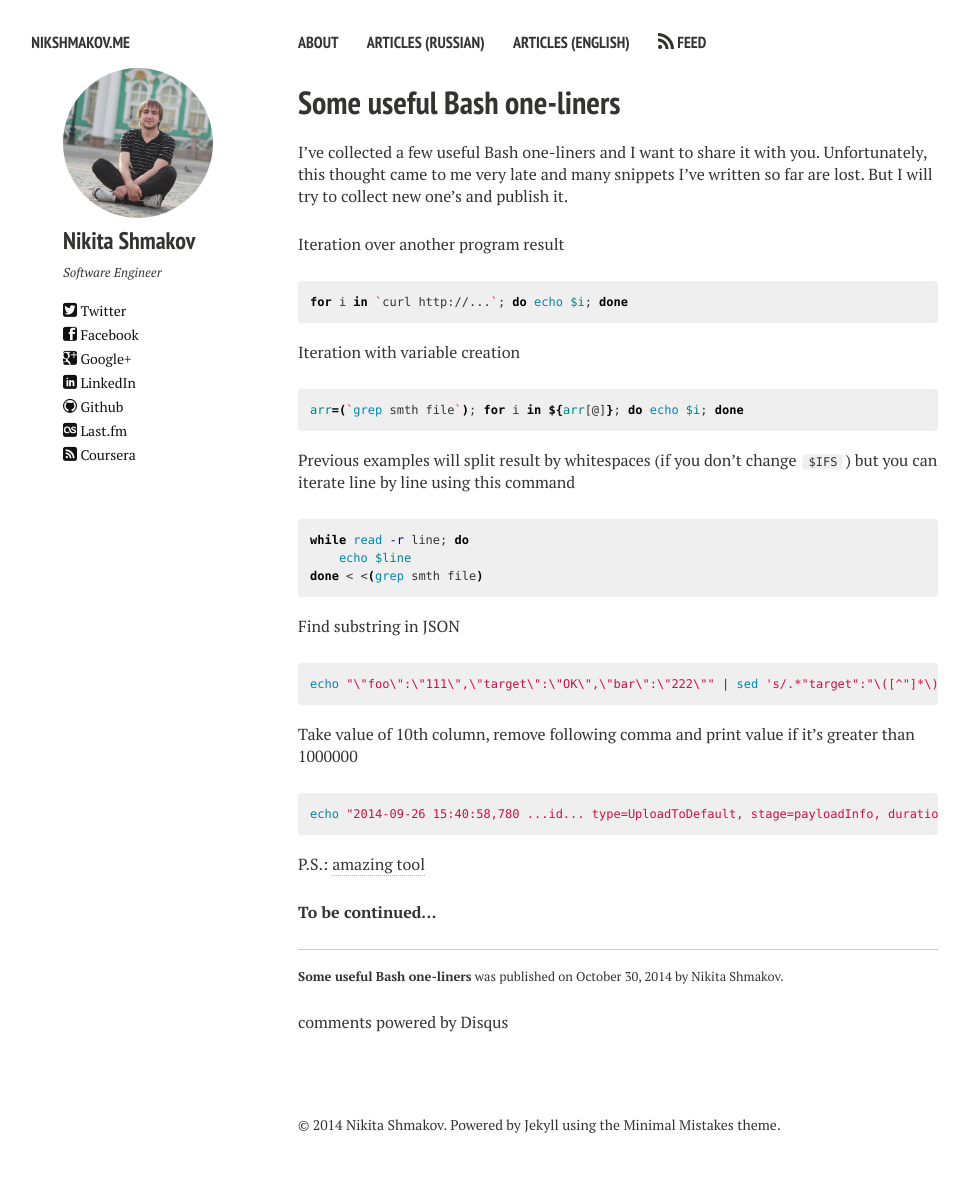
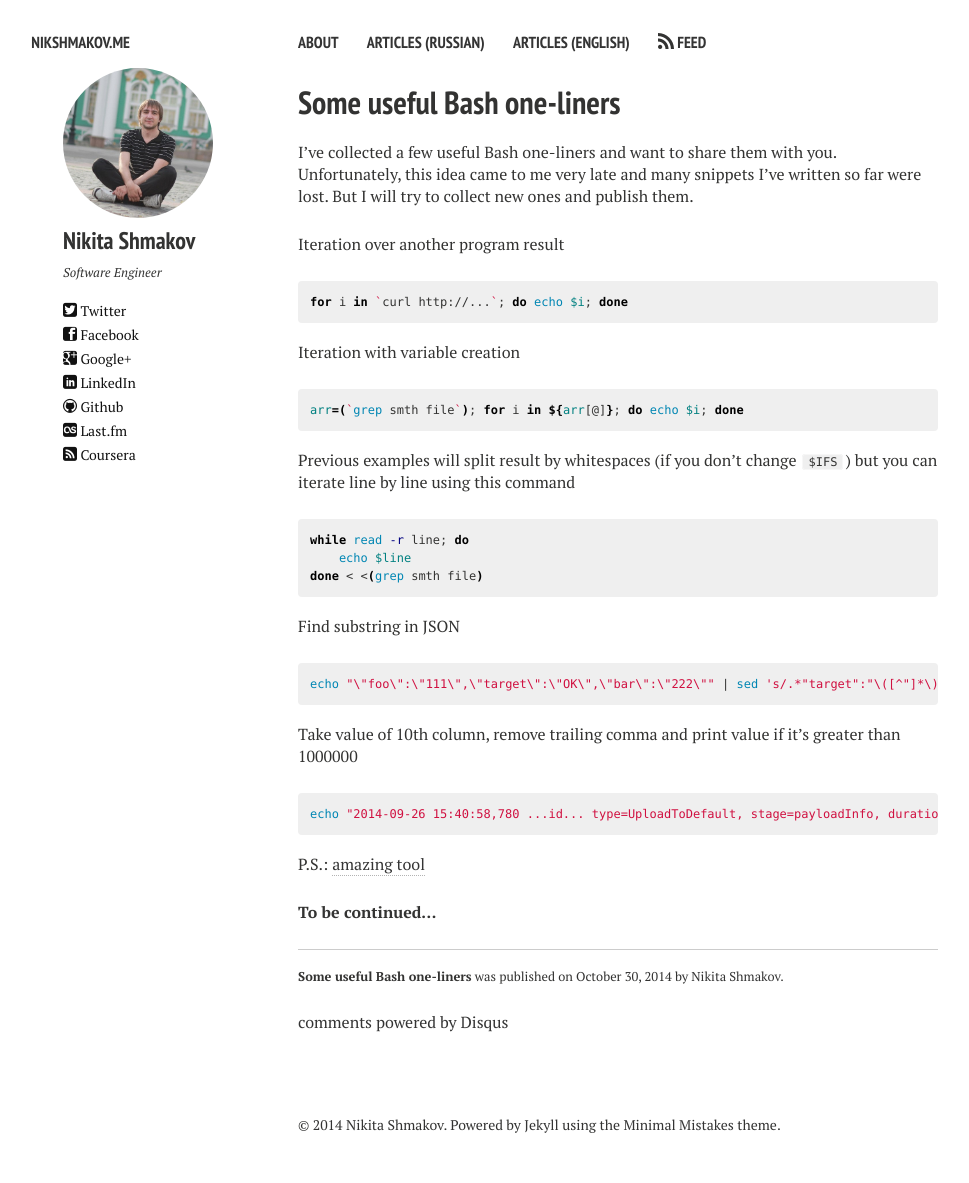
Before and after one commit to dreambrother/nikshmakov.me, a Jekyll site: the page built from _posts/2014-10-30-useful-bash-oneliners.md, in a window 1280 px wide. Shown: the whole page, without its empty margins (22-991 px from the left). Built offline with Jekyll 4.4.1, drawn with Linux system fonts in a browser that asks for light colours; nearby versions of some CDN libraries; comment, search, counter and statistics services are not loaded.

Commit message:
english mistakes fixed

```diff
--- a/_posts/2014-10-30-useful-bash-oneliners.md
+++ b/_posts/2014-10-30-useful-bash-oneliners.md
@@ -5,7 +5,7 @@ category: articles
 tags: [bash, unix]
 lang: eng
 ---
-I've collected a few useful Bash one-liners and I want to share it with you. Unfortunately, this thought came to me very late and many snippets I've written so far are lost. But I will try to collect new one's and publish it.
+I've collected a few useful Bash one-liners and want to share them with you. Unfortunately, this idea came to me very late and many snippets I've written so far were lost. But I will try to collect new ones and publish them.
 
 Iteration over another program result
 
@@ -33,7 +33,7 @@ Find substring in JSON
 echo "\"foo\":\"111\",\"target\":\"OK\",\"bar\":\"222\"" | sed 's/.*"target":"\([^"]*\)",.*/\1/'
 {% endhighlight %}
 
-Take value of 10th column, remove following comma and print value if it's greater than 1000000
+Take value of 10th column, remove trailing comma and print value if it's greater than 1000000
 
 {% highlight bash %}
 echo "2014-09-26 15:40:58,780 ...id... type=UploadToDefault, stage=payloadInfo, duration=0.034, sha256=..., md5=..., media-type=image, content_length=1922695, mime-type=image/jpeg, success=true" | awk '{ split($10, arr, "="); str=substr(arr[2],0,length(arr[2])-1); if ((str+0) > 1000000) print str }'
```
